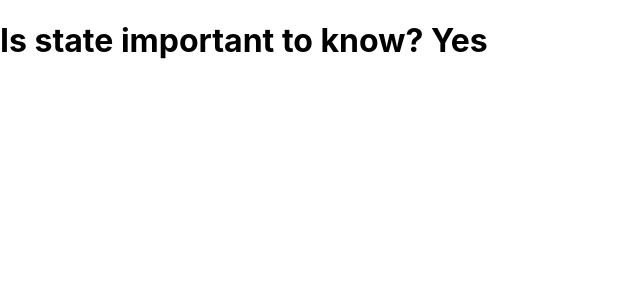
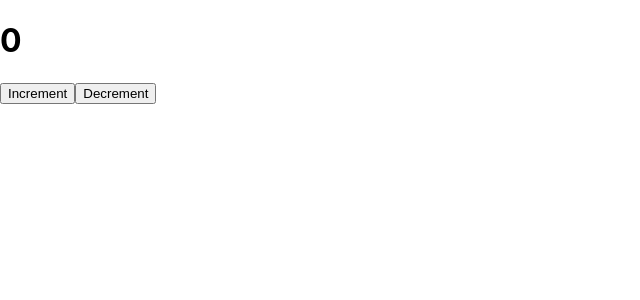
Before and after one commit to shirkedarshan/React-Practice-with-Add-To-Cart, a React (Create React App) app: page / in a window 1280 px wide. Shown: the top 300 px of the page, without its empty margins (0-640 px from the left). Built offline with nearby package versions, Linux system fonts and the light colour scheme.

Commit message:
Hooks : useState() Part 2

```diff
--- a/src/App.js
+++ b/src/App.js
@@ -1,18 +1,25 @@
 import React, {useState} from "react"
 
+// Convert the class below to a functional component that uses the useState hook to initalize a count vartiable to 0 and display the count on the screen.
+// Don't worry about the part where the button changes the count quite yet, that's what you're here to learn about!
+
 function App() {
-    const [answer] = useState("Yes")
+    const [count, setCount] = useState(0)
+    const [answer, setAnswer] = useState("Yes")
 
-    const person = {
-        name: "Joe",
-        age: 42
+    function increment() {
+        setCount(prevCount => prevCount + 1)
     }
 
-    const { name, age } = person // array destructuring
+    function decrement() {
+        setCount(prevCount => prevCount - 1)
+    }
 
     return (
         <div>
-            <h1>Is state important to know? {answer}</h1>
+            <h1>{count}</h1>
+            <button onClick={increment}>Increment</button>
+            <button onClick={decrement}>Decrement</button>
         </div>
     )
 }
@@ -21,6 +28,7 @@ function App() {
 //     constructor() {
 //         super()
 //         this.state = {
+//             count: 0,
 //             answer: "Yes"
 //         }
 //     }
@@ -28,7 +36,8 @@ function App() {
 //     render() {
 //         return (
 //             <div>
-//                 <h1>Is state important to know? {this.state.answer}</h1>
+//                 <h1>{this.state.count}</h1>
+//                 <button>Change!</button>
 //             </div>
 //         )
 //     }
```
Also changed, not shown: 1 other file (tests, documents, lock files or other folders).
